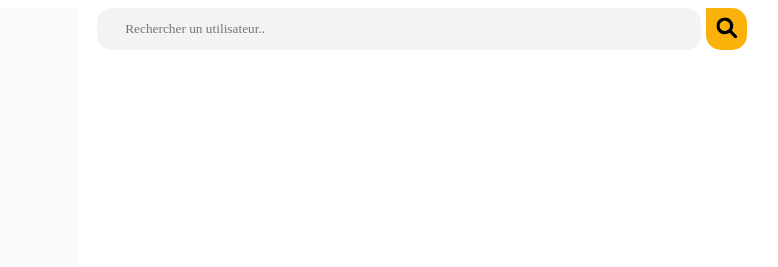
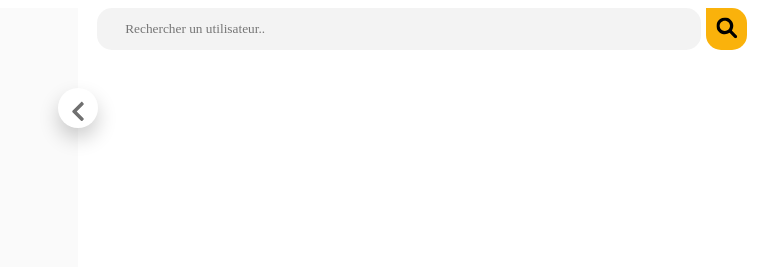
Before and after one commit to alexandre-arniaud/interface-secretaire, a plain HTML site: page index.html in a window 1280 px wide. Shown: the top 267 px of the page, 218-996 px from the left. Drawn offline with Linux system fonts and the light colour scheme.

Commit message:
[WIP] Button Develop/Retract SideBar

```diff
--- a/index.html
+++ b/index.html
@@ -7,6 +7,9 @@
 </head>
 <body>
     <nav id=sidebar>
+        <button type="button">
+            <svg aria-hidden="true" focusable="false" data-prefix="fas" data-icon="chevron-left" class="svg-inline--fa fa-chevron-left fa-w-10" role="img" xmlns="http://www.w3.org/2000/svg" viewBox="0 0 320 512"><path fill="currentColor" d="M34.52 239.03L228.87 44.69c9.37-9.37 24.57-9.37 33.94 0l22.67 22.67c9.36 9.36 9.37 24.52.04 33.9L131.49 256l154.02 154.75c9.34 9.38 9.32 24.54-.04 33.9l-22.67 22.67c-9.37 9.37-24.57 9.37-33.94 0L34.52 272.97c-9.37-9.37-9.37-24.57 0-33.94z"></path></svg>
+        </button>
         <div class="s-title">
                 <img src="logo.png">
             <div class="s-text">
--- a/style.css
+++ b/style.css
@@ -17,6 +17,36 @@ CSS FAIT PAR LE MEILLEUR, C A DIRE MOUA
     height: 100%;
 
     background: #FAFAFA;
+}
+
+#sidebar > button {
+    width: 40px;
+    height: 40px;
+    border: none;
+    border-radius: 50%;
+
+    display: inline-block;
+    position: absolute;
+    top: 10vh;
+    right: 0;
+    margin-right: -20px;
+    -webkit-transition: .3s;
+    -o-transition: .3s;
+    transition: .3s;
+
+    background: #FFFFFF;
+    box-shadow: 0px 10px 20px rgba(0, 0, 0, 0.2);
+}
+
+#sidebar > button:hover {
+    cursor: pointer;
+}
+
+#sidebar > button > svg {
+    transform: scale(0.5);
+    margin: auto;
+
+    color: #707070;
 }
 
 
```
